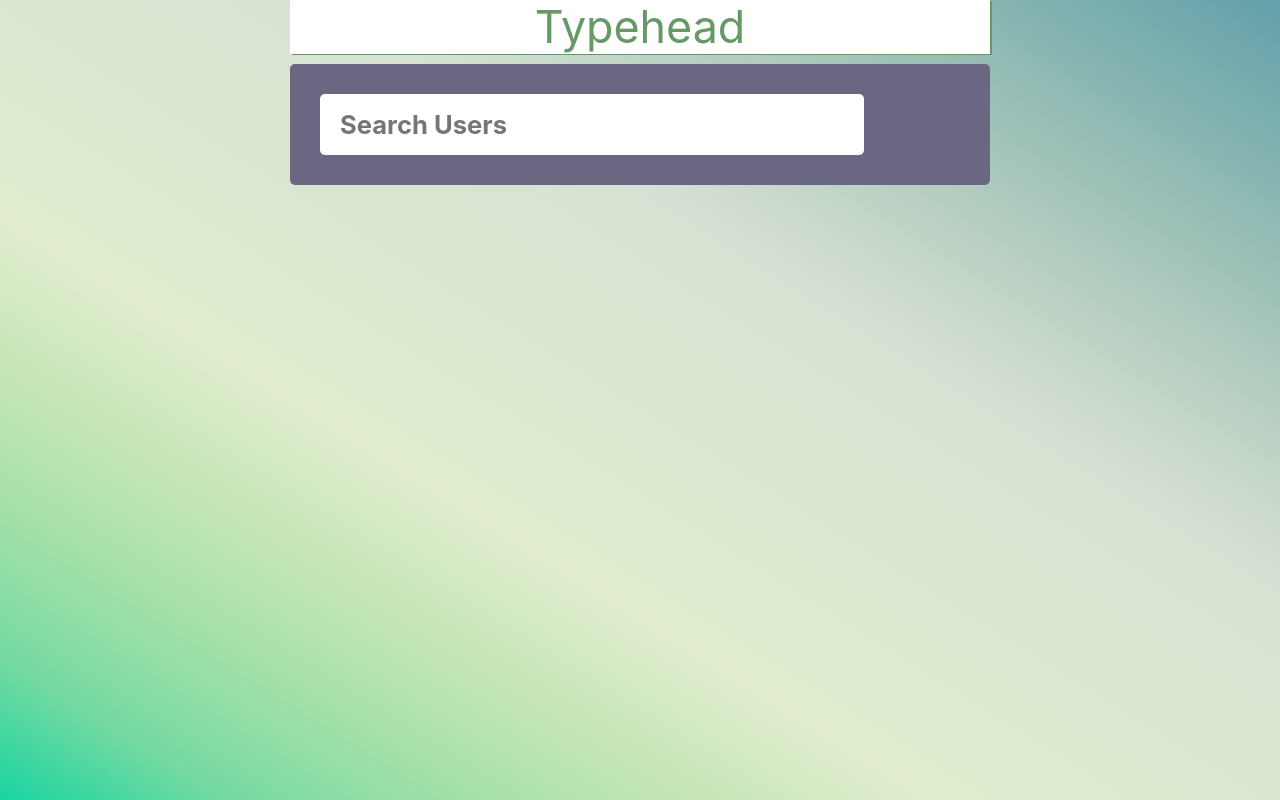
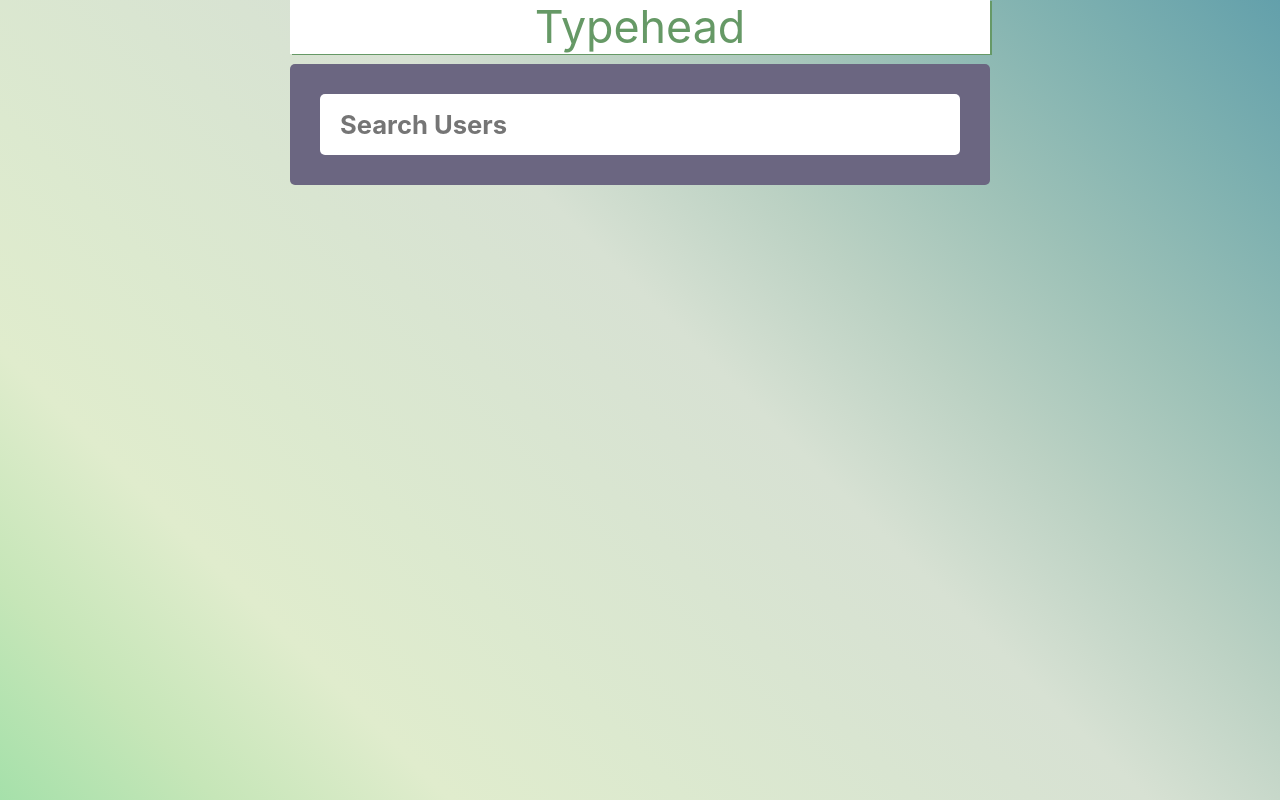
Before and after one commit to sukkie95/Github-Typehead, a React (Create React App) app: page / in a window 1280 px wide. Shown: the top 800 px of the page. Built offline with nearby package versions, Linux system fonts and the light colour scheme.

Commit message:
Update index.css

```diff
--- a/src/index.css
+++ b/src/index.css
@@ -17,7 +17,8 @@ body {
 }
 .App{
   background-image: linear-gradient(to right top, #19d4a1, #75daa1, #a3e0a9, #c6e6b8, #e0eccd, #dce9cf, #d9e5d1, #d7e1d3, #bbd1c3, #9dc1b7, #7fb1b0, #63a0ab);
-
+  margin: 0;
+  box-sizing:border-box;
 }
 code {
   font-family: source-code-pro, Menlo, Monaco, Consolas, 'Courier New',
@@ -26,7 +27,8 @@ code {
 }
 
 .App{
-  height: 100vh;
+  min-height: 100vw;
+  width: 100vw;
 
 }
 
@@ -72,7 +74,7 @@ img{
 
 input{
   padding: 15px 20px;
-  width: 85%;
+  width: 100%;
   font-weight: bold;
   border: none;
 
@@ -80,19 +82,7 @@ input{
 
 }
 
-.search button{
-  background-color: rgb(119, 167, 119);
-  color: white;
-  border: none;
-  padding: 15px 20px;
-  border-radius: 10px;
 
-}
-
-.search button:hover{
-  background-color: rgb(102, 153, 102);
-  cursor: pointer;
-}
 
 .image{
   width: 100%;
@@ -140,6 +130,30 @@ a{
   }
 
   .header{
-    font-size: 6vw;
+    font-size: 10vw;
   }
 }
+
+
+.Results{
+
+  display: none;
+}
+
+.NoResults{
+  text-align: center;
+  color: white;
+}
+
+
+@media(min-width: 1800px){
+  .header{
+    min-width: 900px;
+  }
+  .search{
+    min-width: 900px;
+  }
+  .card{
+    min-width: 900px;
+  }
+}
```
